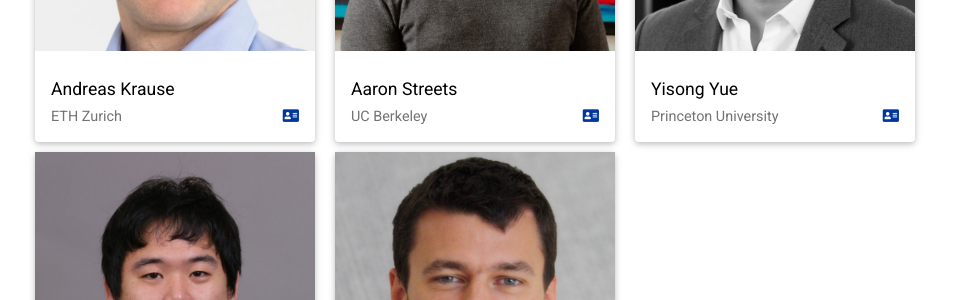
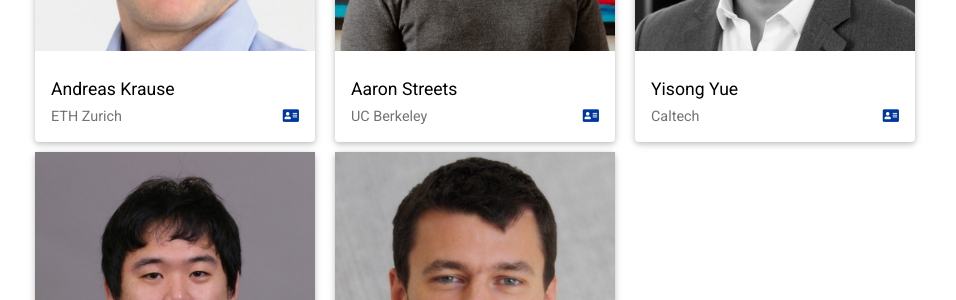
Before and after one commit to edai4science/edai4science.github.io, a Jekyll site: the page built from _pages/about.md, in a window 1280 px wide and 900 px high, scrolled down 1081 px. Shown: the part 152-452 px from the top of the window, without its empty margins (160-1116 px from the left). Built offline with Jekyll 4.4.1, drawn with Linux system fonts in a browser that asks for light colours; comment, search, counter and statistics services are not loaded; a style sheet for code colours, icons or effects is not loaded.

Commit message:
correct Yisong affiliation

```diff
--- a/_layouts/workshop.html
+++ b/_layouts/workshop.html
@@ -192,7 +192,7 @@ layout: default
 
             <div class="card-body">
               <h2 class="card-title">Yisong Yue</h2>
-              <h6 class="card-text">Princeton University
+              <h6 class="card-text">Caltech
                 <div class="affiliate">
 
                   <a href="https://scholar.google.com/citations?user=tEk4qo8AAAAJ&hl=en" title="GooleScholar" target="_blank"
```
